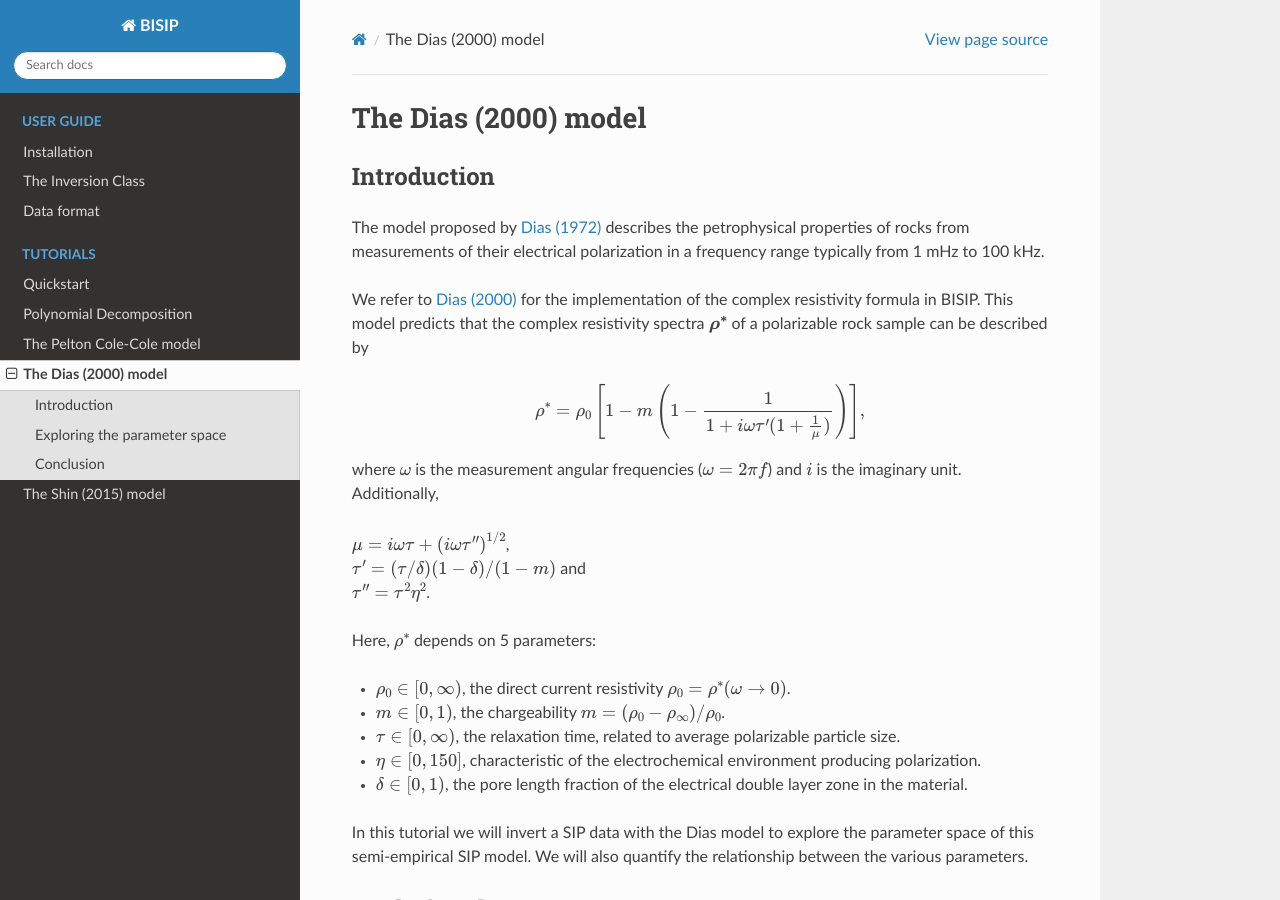
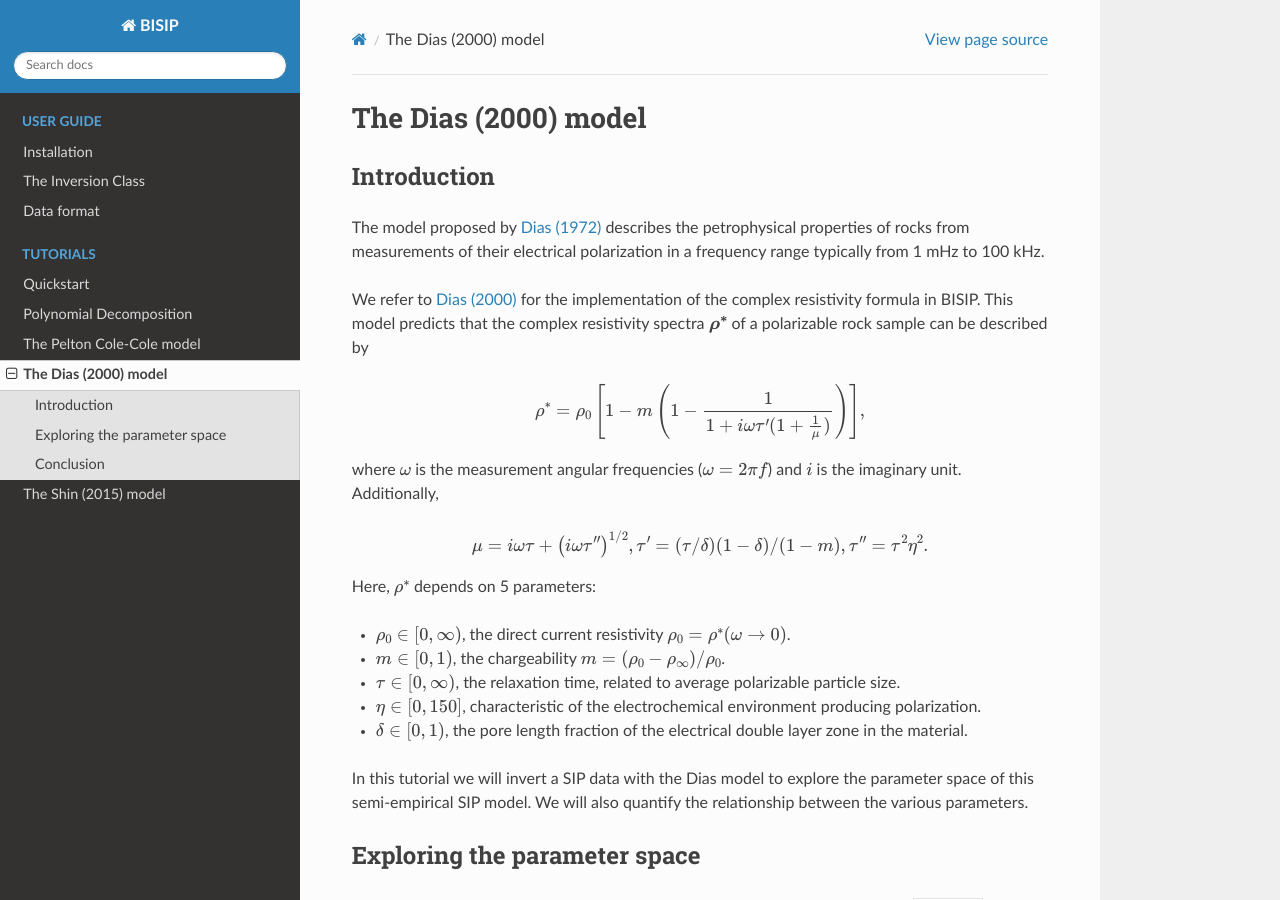
Before and after one commit to clberube/bisip2, a Sphinx documentation site: the page built from docs/tutorials/dias.rst, in a window 1280 px wide and 900 px high. Built offline with Sphinx 7.4.7 and the Read the Docs theme 2.0.0, drawn with Linux system fonts in a browser that asks for light colours.

Commit message:
Update docs

```diff
--- a/docs/tutorials/dias.rst
+++ b/docs/tutorials/dias.rst
@@ -16,14 +16,15 @@ predicts that the complex resistivity spectra :math:`\boldsymbol{\rho^*}` of a
 polarizable rock sample can be described by
 
 .. math::
-  \rho^* = \rho_0 \left[ 1-m\left(1-\frac{1}{1+i\omega\tau'(1+\frac{1}{\mu})} \right) \right],
+    \rho^* = \rho_0 \left[ 1-m\left(1-\frac{1}{1+i\omega\tau'(1+\frac{1}{\mu})} \right) \right],
 
 where :math:`\omega` is the measurement angular frequencies
 (:math:`\omega=2\pi f`) and :math:`i` is the imaginary unit. Additionally,
 
-| :math:`\mu = i\omega\tau + \left(i\omega\tau''\right)^{1/2}`,
-| :math:`\tau' = (\tau/\delta)(1 - \delta)/(1 - m)` and
-| :math:`\tau'' = \tau^2 \eta^2`.
+.. math::
+    \mu = i\omega\tau + \left(i\omega\tau''\right)^{1/2},
+    \tau' = (\tau/\delta)(1 - \delta)/(1 - m),
+    \tau'' = \tau^2 \eta^2.
 
 Here, :math:`\rho^*` depends on 5 parameters:
 
```
